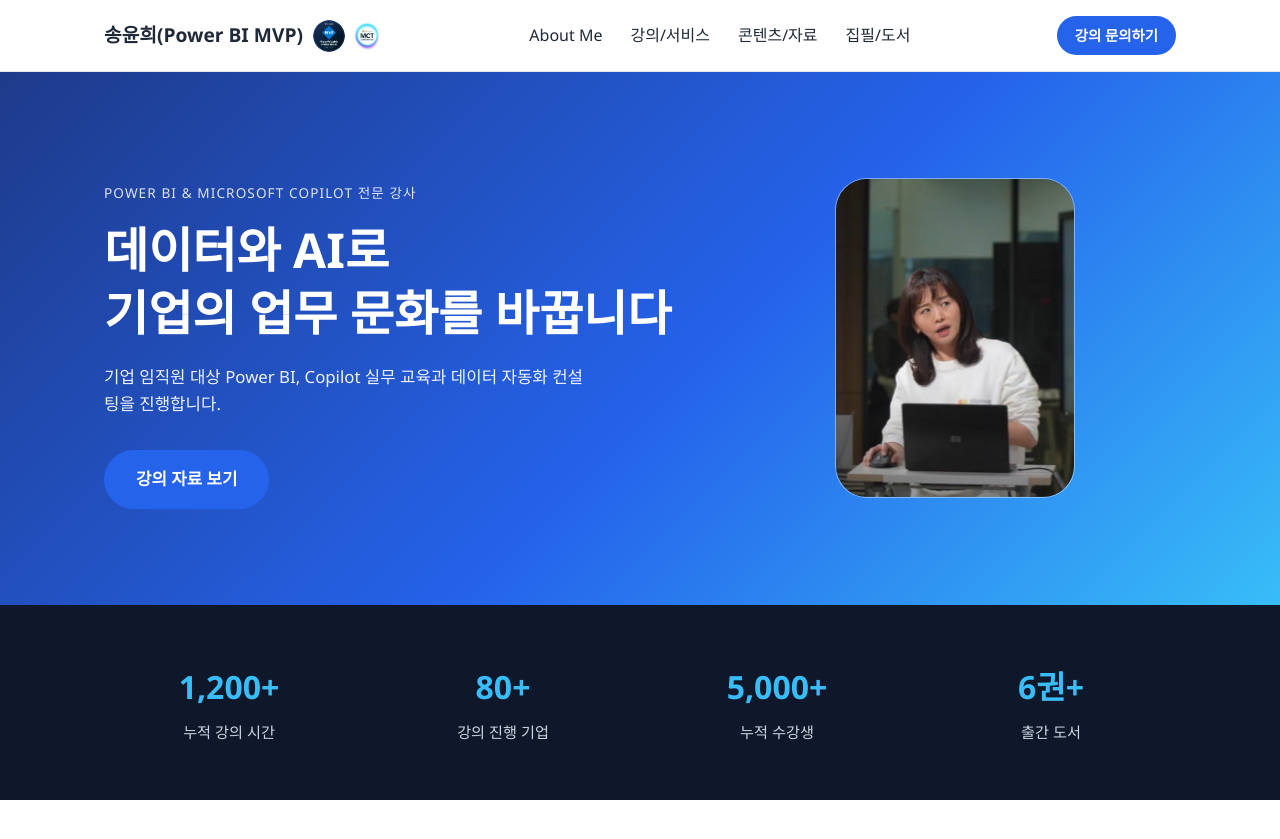
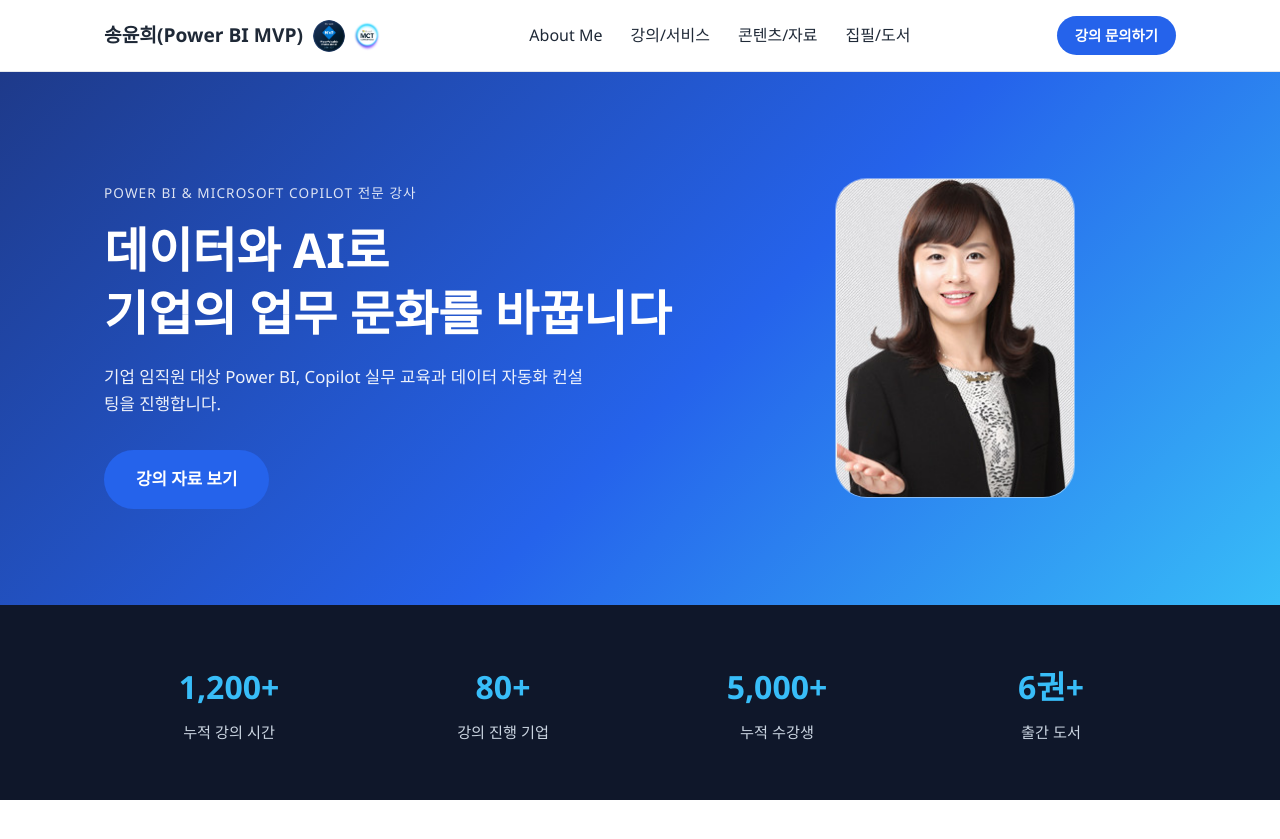
Before and after one commit to unisong114/MainPage, a Jekyll site: the page built from index.html, in a window 1280 px wide and 900 px high. Shown: the top 839 px of the window. Built offline with Jekyll 4.4.1, drawn with Linux system fonts in a browser that asks for light colours.

Commit message:
Revert hero to single profile1.png photo

```diff
--- a/_includes/hero.html
+++ b/_includes/hero.html
@@ -8,9 +8,7 @@
     </div>
     <div class="hero__visual">
       <div class="hero__mockup">
-        <img src="{{ '/assets/images/profile1.png' | relative_url }}" alt="송윤희 강사 프로필 사진 1" class="hero__photo" style="animation-delay: 0s;">
-        <img src="{{ '/assets/images/profile2.png' | relative_url }}" alt="송윤희 강사 프로필 사진 2" class="hero__photo" style="animation-delay: -4s;">
-        <img src="{{ '/assets/images/profile3.jpg' | relative_url }}" alt="송윤희 강사 프로필 사진 3" class="hero__photo" style="animation-delay: -8s;">
+        <img src="{{ '/assets/images/profile1.png' | relative_url }}" alt="송윤희 강사 프로필 사진">
       </div>
     </div>
   </div>
```
